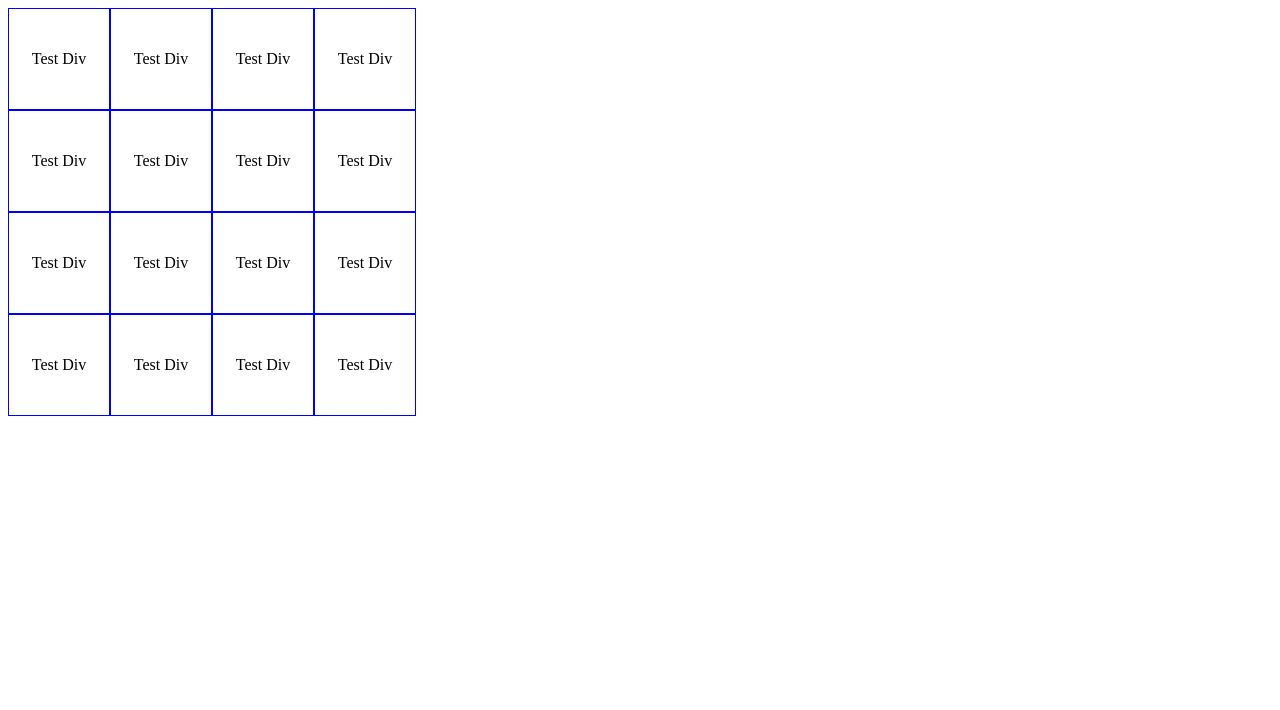
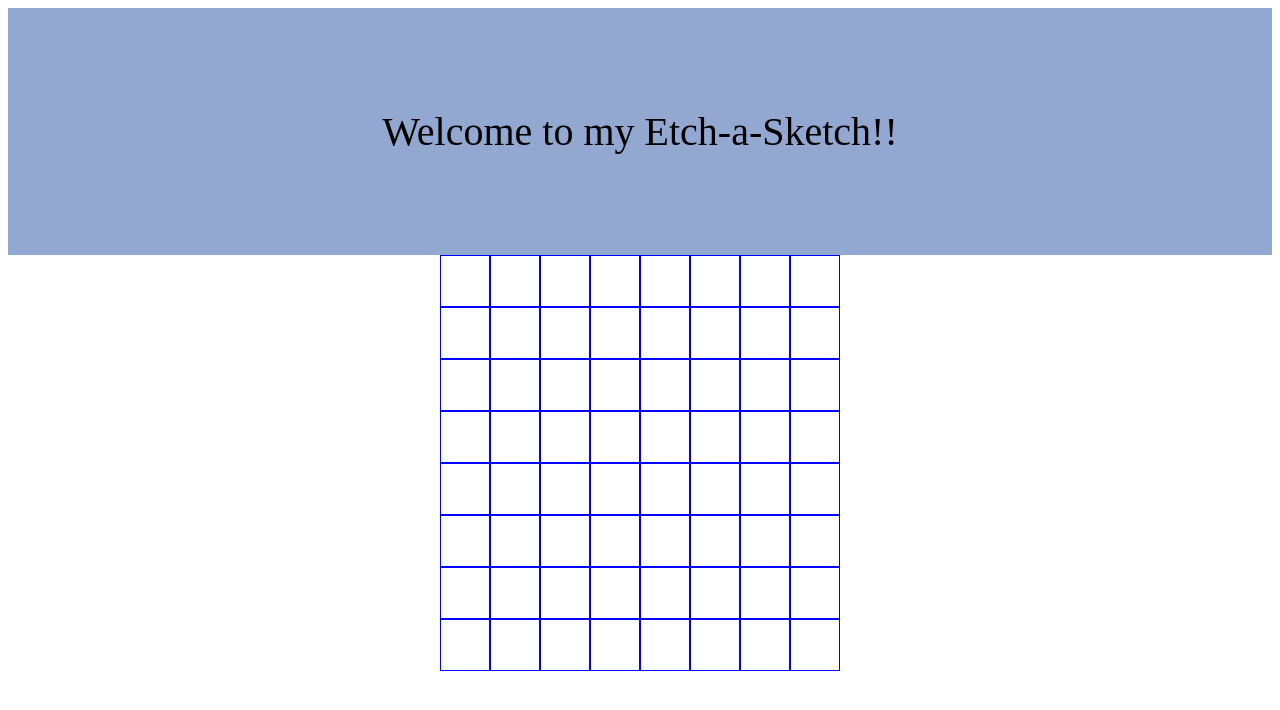
Before and after one commit to jeseravi/Etch-a-Sketch, a plain HTML site: page index.html in a window 1280 px wide. Drawn offline with Linux system fonts and the light colour scheme.

Commit message:
Add mouseover and color functions

```diff
--- a/index.html
+++ b/index.html
@@ -9,21 +9,44 @@
 </head>
 <body>
 
+<div id="title">Welcome to my Etch-a-Sketch!!</div>
+
+<div id="bigContainer"></div>
 
 <script>
 
-    let numberofDivs = 16;
+    let numberofDivs = 64;
 
     //Create 16 divs. note that CSS max-height/width will have to be adjusted
     //if numberofDivs changes
     for(i=0;i<numberofDivs; i++){
 
         let divCreation = document.createElement("div");
-        divCreation.setAttribute("id","divContainer");
-        divCreation.innerHTML = "Test Div";
-        document.body.appendChild(divCreation);
+        divCreation.setAttribute("class","divContainer");
+        divCreation.innerHTML = "";
+        document.getElementById("bigContainer").appendChild(divCreation);
 
         }
+
+
+    //add an event listener to each div
+
+    for(i=0;i<numberofDivs;i++){
+
+    let addListener = document.getElementsByClassName("divContainer");
+
+    //add color to what's hovered over
+    addListener[i].addEventListener("mouseover",function(event){
+
+        event.target.style.backgroundColor="purple";
+
+        })
+
+
+    }
+
+
+
 
 </script>
 
--- a/style.css
+++ b/style.css
@@ -1,23 +1,42 @@
 body {
 
-    display: flex;
-    flex-direction: column;
-    flex-wrap: wrap;
-    /*max height has to account for 8px worth of borders*/
-    max-height: 408px;
-    max-width: 400px;
+
 
 
 
 
   }
 
-#divContainer {
+#title{
+
+  padding: 100px;
+  text-align: center;
+  font-size:40px;
+  background-color: #92A8D1;
+
+
+}
+
+
+#bigContainer{
+  display: flex;
+  flex-direction: column;
+  flex-wrap: wrap;
+  /*max height has to account for squareroot(numberofDivs)px worth of borders*/
+  max-height: 416px;
+  max-width: 400px;
+  justify-content:center;
+  /*center the whole thing*/
+  margin:0 auto;
+
+}
+
+.divContainer {
 
     display:flex;
     border: 1px solid blue;
-    width:100px;
-    height:100px;
+    width:50x;
+    height:50px;
     align-items: center;
     text-align:center;
     justify-content: center;
```
